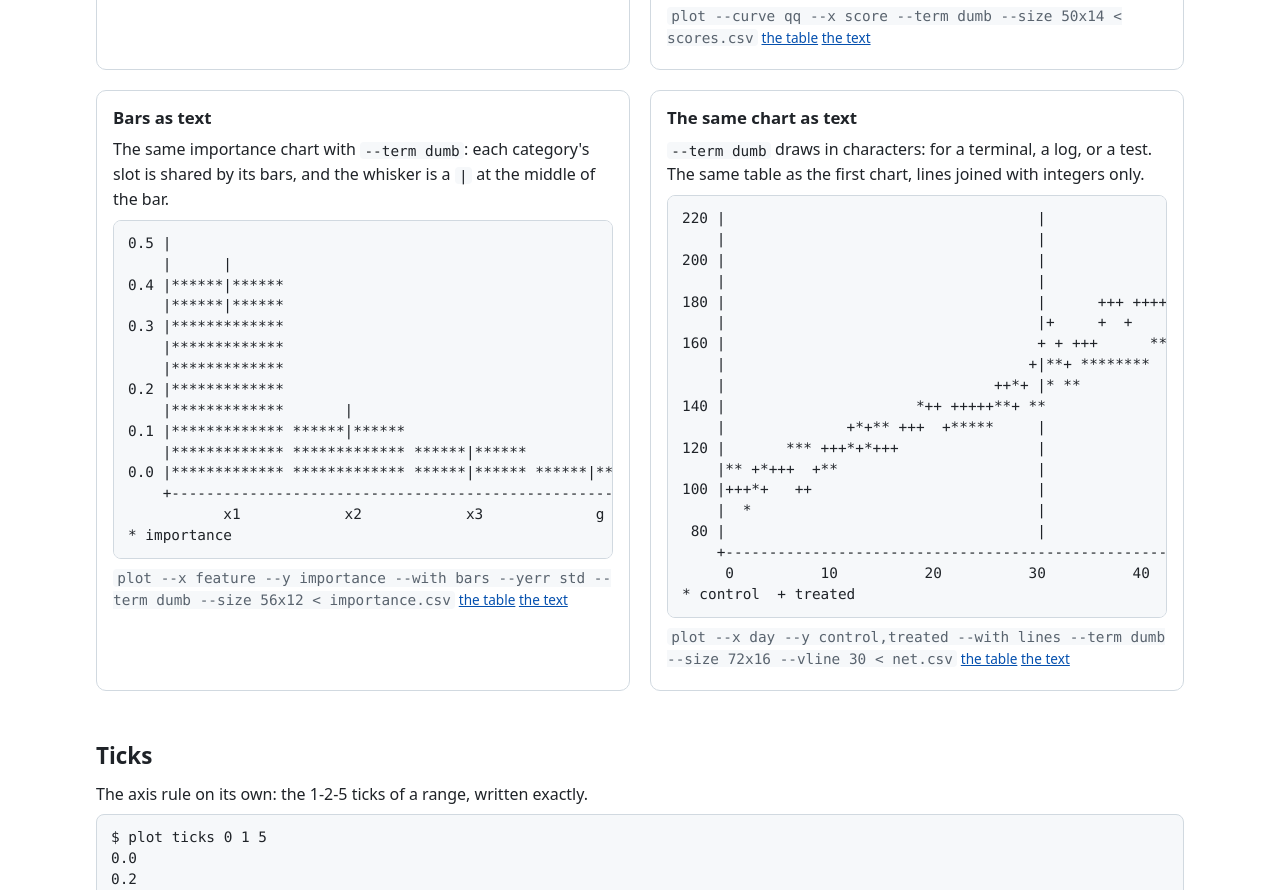
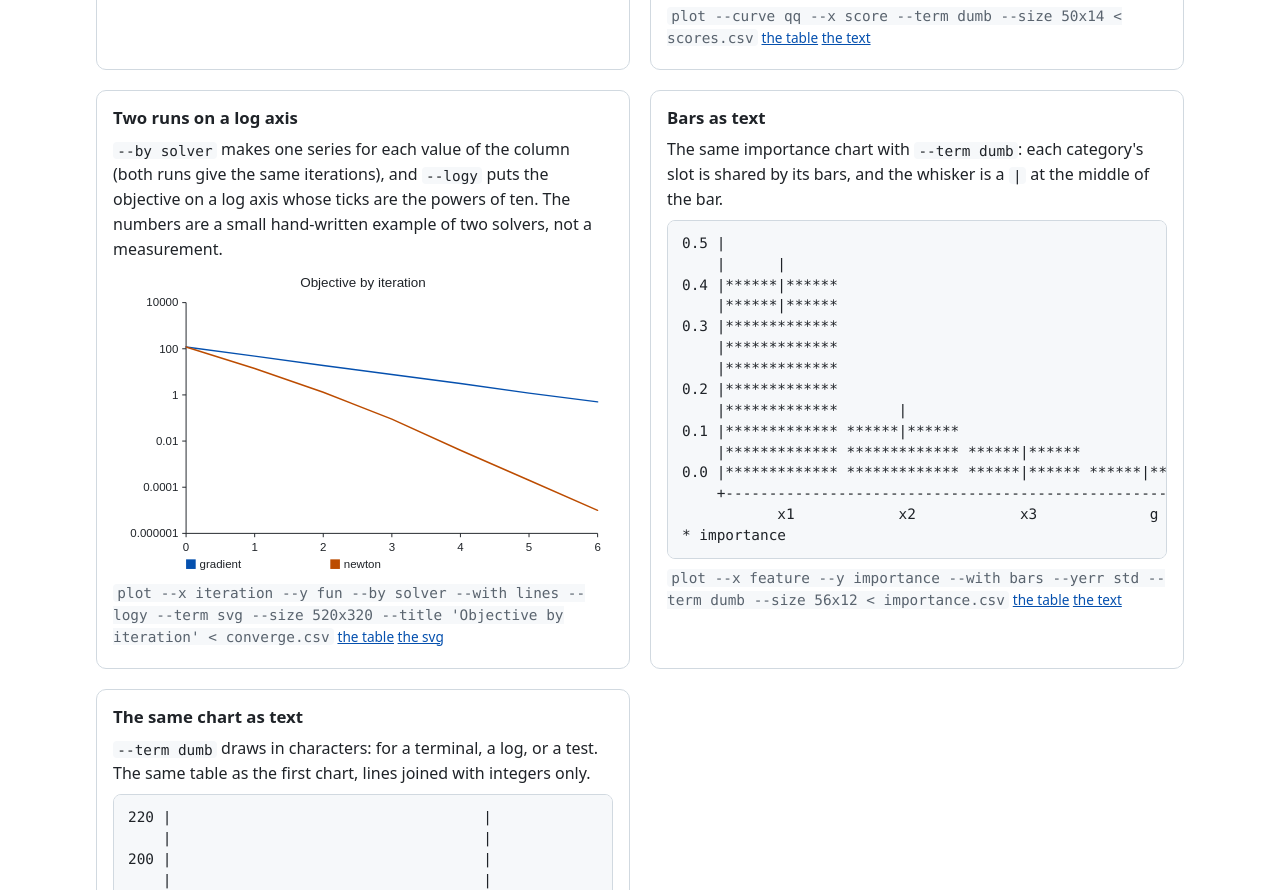
Before and after one commit to alpibrusl/cancho-plot, a plain HTML site: page site/index.html in a window 1280 px wide. Shown: the part 6484-7374 px from the top of the page. Drawn offline with Linux system fonts and the light colour scheme.

Commit message:
plot: --logy (whole-exponent ticks, power-of-ten labels) and --by (one series per group); 48 of 52 mutants killed, 4 equivalent
Co-Authored-By: Claude Sonnet 5.5 <noreply@anthropic.com>

```diff
--- a/site/index.html
+++ b/site/index.html
@@ -841,6 +841,52 @@ min 0.05847881882164951  max 0.7274500944994768
 </pre>
 <p class="cmd"><code>plot --curve qq --x score --term dumb --size 50x14 &lt; scores.csv</code> <a href="data/scores.csv">the table</a> <a href="gallery/qq.txt">the text</a></p>
 </figure>
+<figure id="logby">
+<h3>Two runs on a log axis</h3>
+<p><code>--by solver</code> makes one series for each value of the column (both runs give the same iterations), and <code>--logy</code> puts the objective on a log axis whose ticks are the powers of ten. The numbers are a small hand-written example of two solvers, not a measurement.</p>
+<div class="chart"><svg xmlns="http://www.w3.org/2000/svg" viewBox="0 0 520 320" width="520" height="320" role="img" aria-label="Objective by iteration: 2 series, 7 points">
+<g fill="none" stroke="currentColor" stroke-width="1">
+<path d="M 76 36 V 276 H 504"/>
+<path d="M 76 276 h-4"/>
+<path d="M 76 228 h-4"/>
+<path d="M 76 180 h-4"/>
+<path d="M 76 132 h-4"/>
+<path d="M 76 84 h-4"/>
+<path d="M 76 36 h-4"/>
+<path d="M 76 276 v4"/>
+<path d="M 147.33 276 v4"/>
+<path d="M 218.67 276 v4"/>
+<path d="M 290 276 v4"/>
+<path d="M 361.33 276 v4"/>
+<path d="M 432.67 276 v4"/>
+<path d="M 504 276 v4"/>
+</g>
+<g font-family="sans-serif" font-size="12" fill="currentColor">
+<text x="260" y="20" text-anchor="middle" font-size="14">Objective by iteration</text>
+<text x="68" y="280" text-anchor="end">0.000001</text>
+<text x="68" y="232" text-anchor="end">0.0001</text>
+<text x="68" y="184" text-anchor="end">0.01</text>
+<text x="68" y="136" text-anchor="end">1</text>
+<text x="68" y="88" text-anchor="end">100</text>
+<text x="68" y="40" text-anchor="end">10000</text>
+<text x="76" y="294" text-anchor="middle">0</text>
+<text x="147.33" y="294" text-anchor="middle">1</text>
+<text x="218.67" y="294" text-anchor="middle">2</text>
+<text x="290" y="294" text-anchor="middle">3</text>
+<text x="361.33" y="294" text-anchor="middle">4</text>
+<text x="432.67" y="294" text-anchor="middle">5</text>
+<text x="504" y="294" text-anchor="middle">6</text>
+<text x="90" y="312">gradient</text>
+<text x="240" y="312">newton</text>
+</g>
+<path d="M 76 82.1 L 147.33 91.65 L 218.67 101.31 L 290 110.72 L 361.33 120.21 L 432.67 130.1 L 504 139.22" fill="none" stroke="var(--series-1, #0550ae)" stroke-width="1.5" stroke-linecap="round"/>
+<path d="M 76 82.1 L 147.33 104.49 L 218.67 129.27 L 290 157.1 L 361.33 189.55 L 432.67 220.78 L 504 252" fill="none" stroke="var(--series-2, #bc4c00)" stroke-width="1.5" stroke-linecap="round"/>
+<rect x="76" y="303" width="10" height="10" fill="var(--series-1, #0550ae)"/>
+<rect x="226" y="303" width="10" height="10" fill="var(--series-2, #bc4c00)"/>
+</svg>
+</div>
+<p class="cmd"><code>plot --x iteration --y fun --by solver --with lines --logy --term svg --size 520x320 --title 'Objective by iteration' &lt; converge.csv</code> <a href="data/converge.csv">the table</a> <a href="gallery/logby.svg">the svg</a></p>
+</figure>
 <figure id="barstext">
 <h3>Bars as text</h3>
 <p>The same importance chart with <code>--term dumb</code>: each category's slot is shared by its bars, and the whisker is a <code>|</code> at the middle of the bar.</p>
@@ -925,7 +971,7 @@ $ plot ticks 0 1000000
 </code></pre>
 
 <h2>What is there, and what is not</h2>
-<p>Built: points and lines, bars with text categories (grouped for several series), error bars (<code>--yerr</code>), up to five series, a title, markers (<code>--vline</code>, <code>--hline</code>), bands (<code>--band</code>) and the diagonal (<code>--diag</code>), as SVG or as text. Intervals by their ends (<code>--ylo</code>, <code>--yhi</code>), text categories on points (<code>--categories</code>), and the JSON of <code>stats</code> and <code>ml</code> read directly (<code>--json PATH</code>). Histograms (<code>--with hist</code>, from the edges and counts of <code>stats describe</code>). Box plots (<code>--with box</code>). Heatmaps (<code>--with heat --z</code>). Curves that plot computes (<code>--curve roc|ecdf|qq</code>). Not built yet: <code>--logy</code>, <code>--by</code>, a gnuplot-like script, PNG. The plan for the statistics and machine-learning charts is section 19 of the design. The design, with what was measured and what was only chosen, is <a href="https://github.com/alpibrusl/cancho-plot/blob/main/docs/design.md">docs/design.md</a>.</p>
+<p>Built: points and lines, bars with text categories (grouped for several series), error bars (<code>--yerr</code>), up to five series, a title, markers (<code>--vline</code>, <code>--hline</code>), bands (<code>--band</code>) and the diagonal (<code>--diag</code>), as SVG or as text. Intervals by their ends (<code>--ylo</code>, <code>--yhi</code>), text categories on points (<code>--categories</code>), and the JSON of <code>stats</code> and <code>ml</code> read directly (<code>--json PATH</code>). Histograms (<code>--with hist</code>, from the edges and counts of <code>stats describe</code>). Box plots (<code>--with box</code>). Heatmaps (<code>--with heat --z</code>). Curves that plot computes (<code>--curve roc|ecdf|qq</code>). A log y axis (<code>--logy</code>) and one series for each value of a column (<code>--by</code>). Not built yet, a gnuplot-like script, PNG. The plan for the statistics and machine-learning charts is section 19 of the design. The design, with what was measured and what was only chosen, is <a href="https://github.com/alpibrusl/cancho-plot/blob/main/docs/design.md">docs/design.md</a>.</p>
 
 <footer>EUPL-1.2, copyright Alpibru S.L. &#183; <a href="https://github.com/alpibrusl/cancho-plot">github.com/alpibrusl/cancho-plot</a></footer>
 </main>
```
Also changed, not shown: site/data/converge.csv (added, +15 -0 lines), site/gallery/logby.svg (added), 15 other files.
